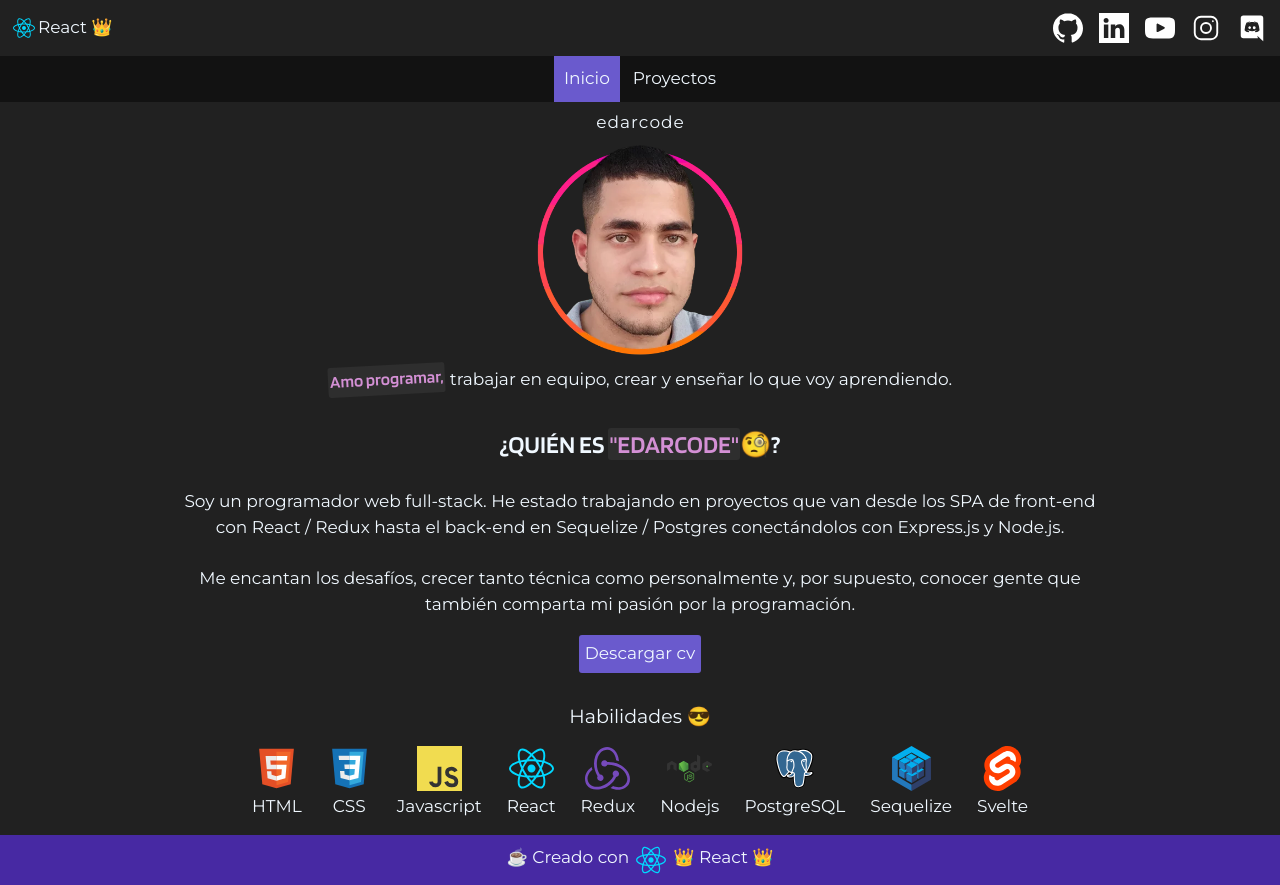
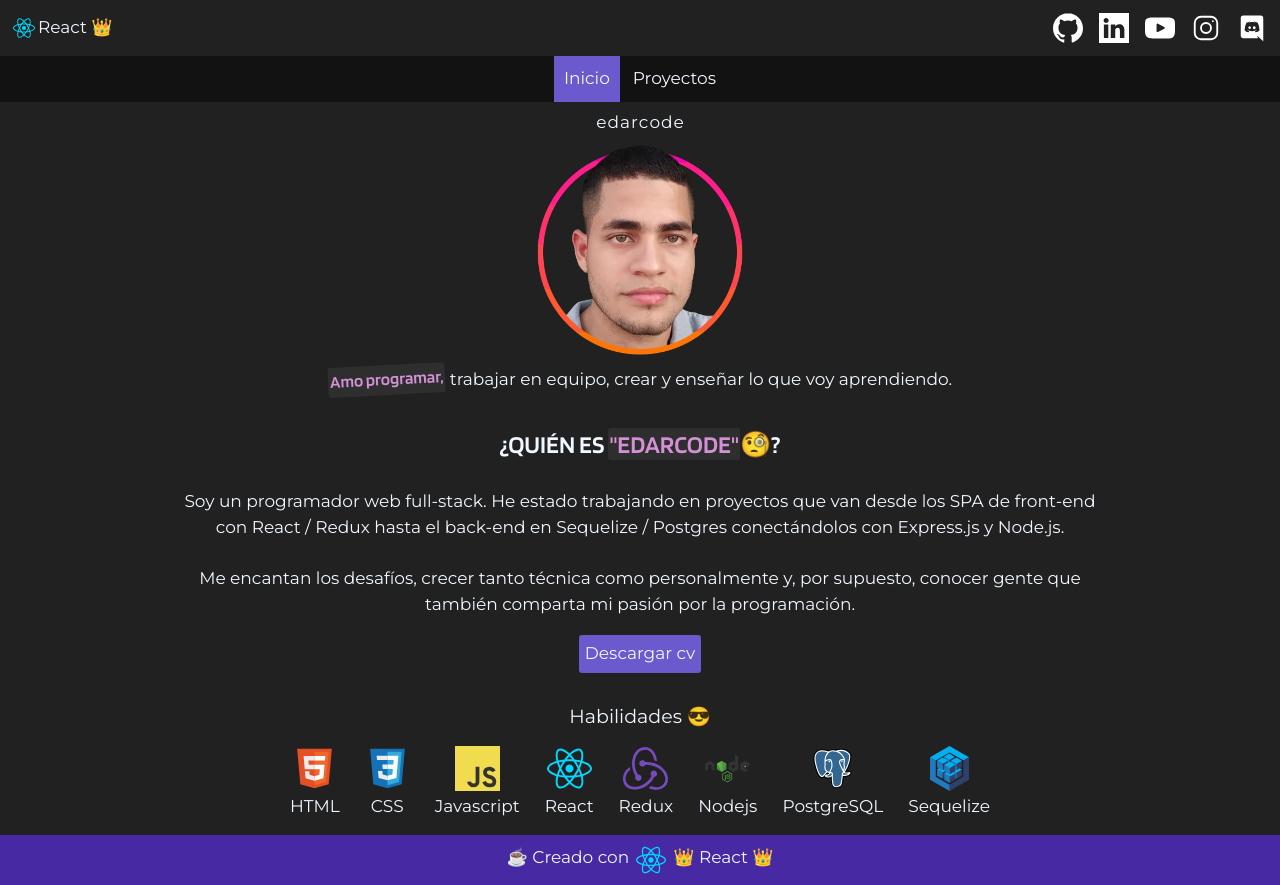
Before and after one commit to edarcode/edarcode, a React (Vite) app: page / in a window 1280 px wide. Built offline with nearby package versions, Linux system fonts and the light colour scheme.

Commit message:
refactor(src/components/container/Skills/Skills.jsx)

```diff
--- a/src/components/container/Skills/Skills.jsx
+++ b/src/components/container/Skills/Skills.jsx
@@ -32,10 +32,6 @@ const skills = [
 	{
 		src: "/svgs/sequelize.svg",
 		name: "Sequelize"
-	},
-	{
-		src: "/svgs/svelte.svg",
-		name: "Svelte"
 	}
 ];
 
```
